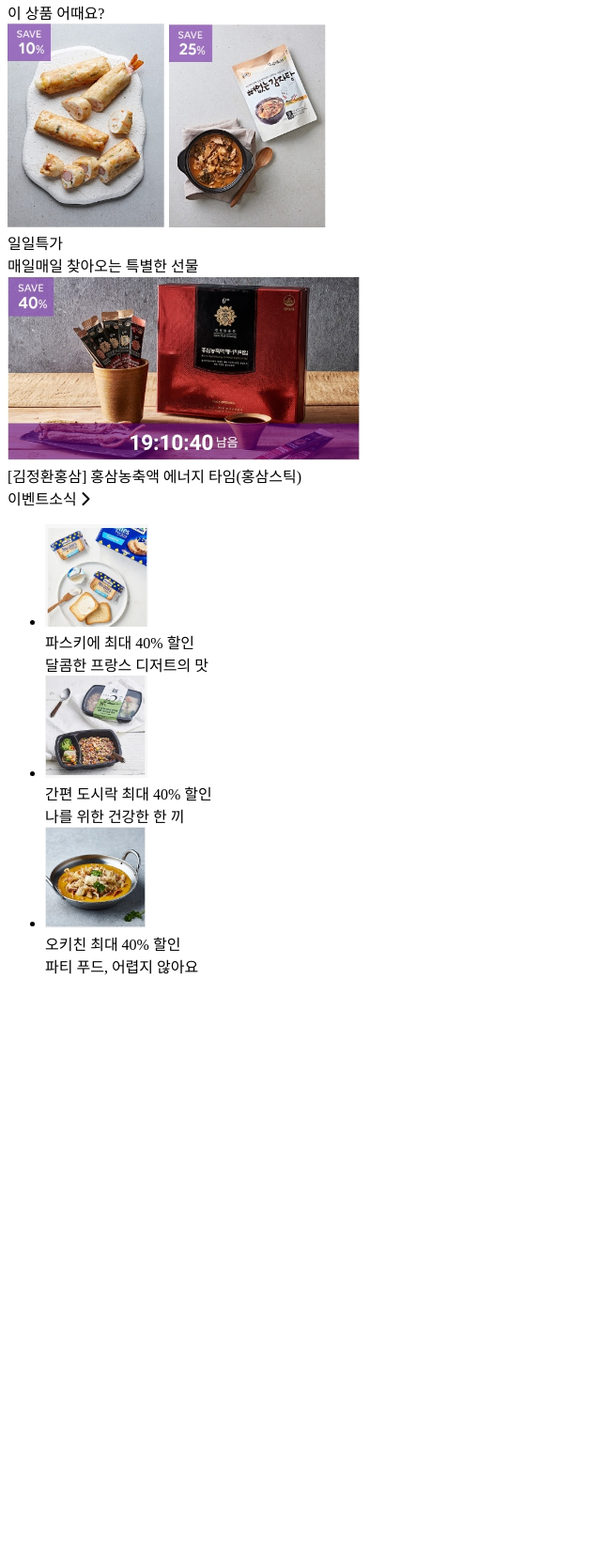
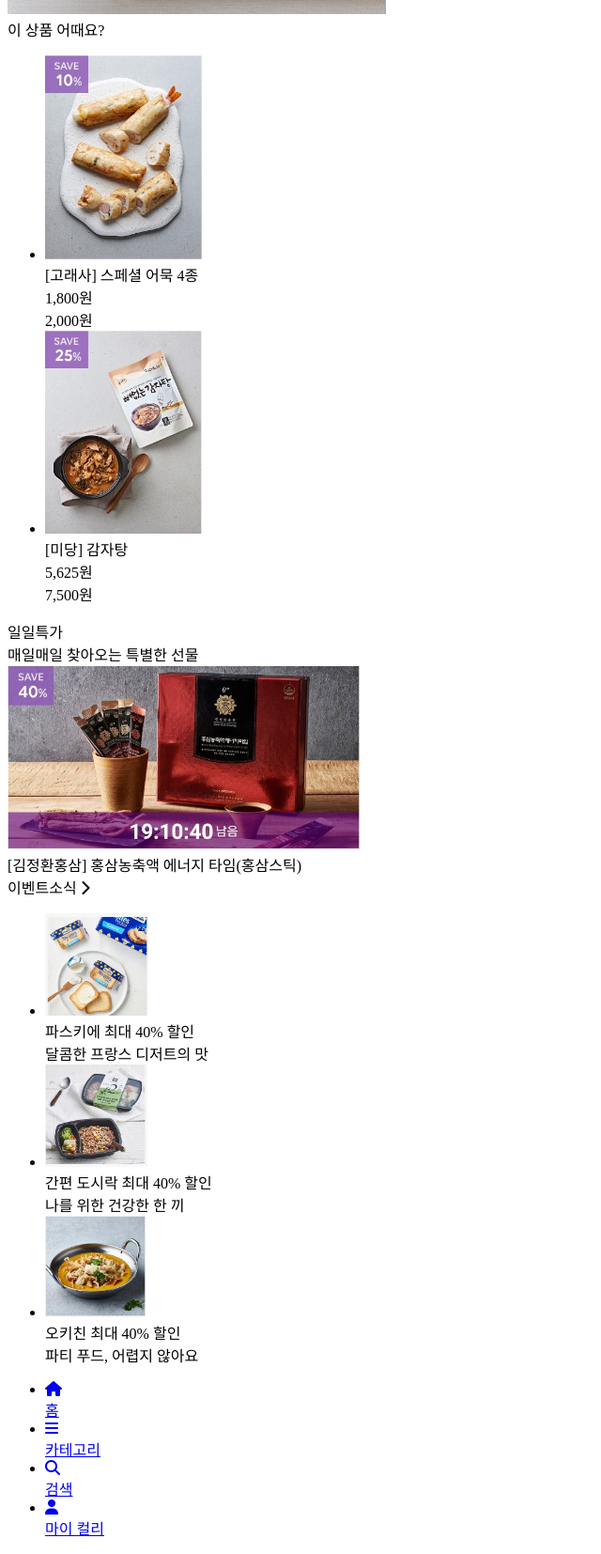
Before and after one commit to hold560/Maketkurly_clone, a plain HTML site: page index.html in a window 1280 px wide. Shown: the part 467-2121 px from the top of the page at 94% size, without its empty margins (0-640 px from the left). Before the commit the page ends 1523 px from the top, so only its background shows below. Drawn offline with Linux system fonts and the light colour scheme.

Commit message:
200101-recent

```diff
--- a/index.html
+++ b/index.html
@@ -11,10 +11,10 @@
     <title>Market kurly</title>
   </head>
   <body>
-    <span class="header">
-      <span class="logo">
+    <div class="topbar">
+      <div class="logo">
         <img src="images/MarketkurlyLogo.PNG" />
-      </span>
+      </div>
       <span class="cart-icon">
         <a href="cart.html"><i class="fas fa-shopping-cart"></i></a>
       </span>
@@ -27,7 +27,7 @@
           </a>
         </span>
         <span class="toolbar-new">
-          <a href="newproudct.html">
+          <a href="newproduct.html">
             신상품
           </a>
         </span>
@@ -53,10 +53,41 @@
     </div>
     <div class="recommend">
       <span class="recommend-title">이 상품 어때요?</span>
-      <div class="recommend-list">
-        <img src="images/RecomendAD_1.PNG" />
-        <img src="images/RecomendAD_2.PNG" />
-      </div>
+      <ul class="recommend-list">
+          <li class="recommend-item">
+            <div class="recommend-image">
+                <img src="images/RecomendAD_1.PNG">
+            </div>
+            <span class="recommend-MD">
+                <div class="recommend-MDtitle">
+                    [고래사] 스페셜 어묵 4종
+                </div>
+                <div class="recommend-DCprice">
+                    1,800원
+                </div>
+                <div class="recommend-price">
+                    2,000원
+                </div>
+            </span>
+          </li>
+          <li class="recommend-item">
+            <div class="recommend-image">
+                <img src="images/RecomendAD_2.PNG">
+            </div>
+            <span class="recommend-MD">
+                <div class="recommend-MDtitle">
+                    [미당] 감자탕
+                </div>
+                <div class="recommend-DCprice">
+                    5,625원
+                </div>
+                <div class="recommend-price">
+                    7,500원
+                </div>
+            </span>
+          </li>
+      </ul>
+    </div>
     </div>
     <div class="discount">
       <span class="discount-title">일일특가</span>
@@ -79,9 +110,9 @@
         </span>
         <ul class="eventnews-list">
           <li class="eventnews-item">
-            <span class="eventnews-image">
+            <div class="eventnews-image">
                 <img src="images/EventAD_1.PNG">
-            </span>
+            </div>
             <span class="eventnews-MD">
                 <div class="eventnews-MDtitle">
                     파스키에 최대 40% 할인
@@ -92,9 +123,9 @@
             </span>
           </li>
           <li class="eventnews-item">
-            <span class="eventnews-image">
+            <div class="eventnews-image">
                 <img src="images/EventAD_2.PNG">
-            </span>
+            </div>
             <span class="eventnews-MD">
                 <div class="eventnews-MDtitle">
                     간편 도시락 최대 40% 할인
@@ -105,9 +136,9 @@
             </span>
           </li>
           <li class="eventnews-item">
-            <span class="eventnews-image">
+            <div class="eventnews-image">
                 <img src="images/EventAD_3.PNG">
-            </span>
+            </div>
             <span class="eventnews-MD">
                 <div class="eventnews-MDtitle">
                     오키친 최대 40% 할인
@@ -119,5 +150,33 @@
           </li>
         </ul>
       </div>
+      <nav class="nav">
+          <ul class="nav_list">
+              <li class="nav_list-item">
+                    <a href="index.html" class="nav_list-link">
+                      <i class="fas fa-home"></i>
+                      <div class="nav_list-title">홈</div>
+                    </a>
+              </li>
+              <li class="nav_list-item">
+                <a href="category.html" class="nav_list-link">
+                    <i class="fas fa-bars"></i>
+                  <div class="nav_list-title">카테고리</div>
+                </a>
+            </li>
+            <li class="nav_list-item">
+                <a href="search.html" class="nav_list-link">
+                    <i class="fas fa-search"></i>
+                  <div class="nav_list-title">검색</div>
+                </a>
+            </li>
+            <li class="nav_list-item">
+                <a href="mykurly.html" class="nav_list-link">
+                    <i class="fas fa-user"></i>
+                  <div class="nav_list-title">마이 컬리</div>
+                </a>
+            </li>
+          </ul>
+      </nav>
   </body>
 </html>
```
Also changed, not shown: newproduct.html (added, +91 -0 lines).
